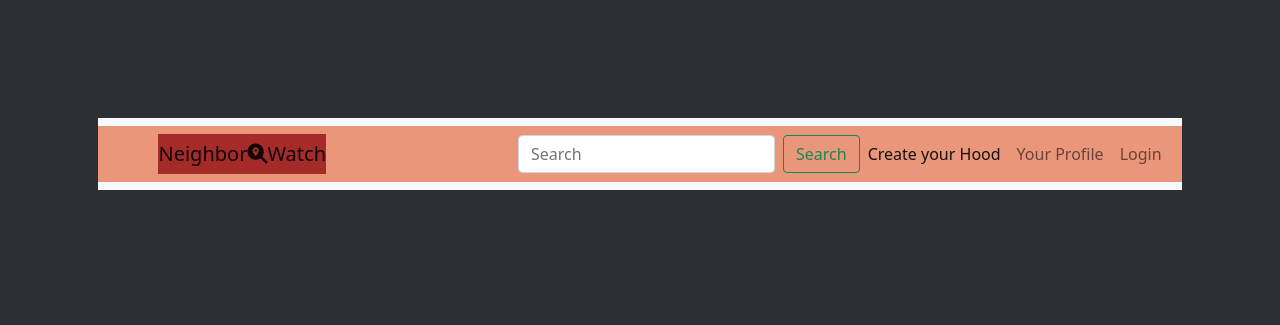
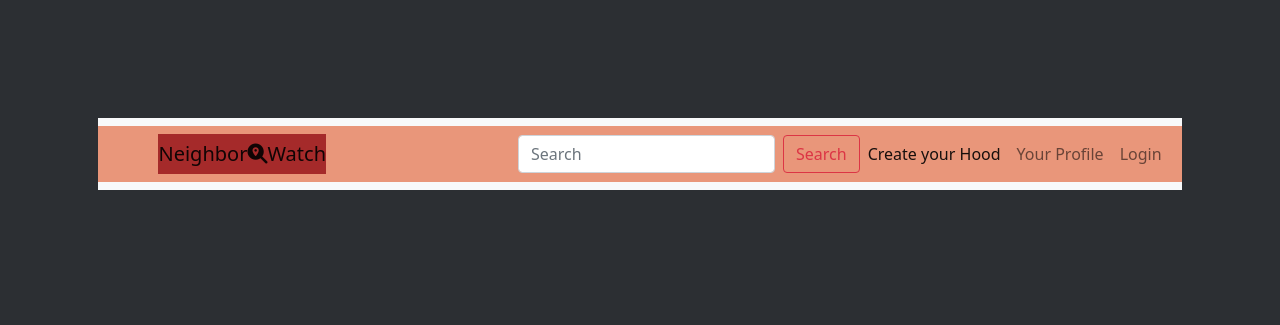
Before and after one commit to Shawn9717/Neighberhood, a Django app: page / in a window 1280 px wide. Shown: the top 325 px of the page. Run offline with Django 4.2, Linux system fonts and the light colour scheme; data that the repository does not hold is empty; some libraries are stand-ins or nearby versions; some web fonts are replaced.

```diff
--- a/homepage/templates/home/navbar.html
+++ b/homepage/templates/home/navbar.html
@@ -25,14 +25,14 @@
           </li>
           <form class="d-flex" style="margin-left: 8rem;" action="">
             <input class="form-control me-2" type="search" placeholder="Search" aria-label="Search">
-            <button class="btn btn-outline-success" type="submit">Search</i>
+            <button class="btn btn-outline-danger" type="submit">Search</i>
                 <span class="visually-hidden"></span>
               </div></button>
           </form>
         </ul>
 
         <span class="navbar-text">
-            <ul class="navbar-nav me-auto mb-2 mb-lg-0">
+            <ul class="navbar-nav me-auto mwhiteb-2 mb-lg-0">
                 <li class="nav-item">
                   <a class="nav-link active" aria-current="page" href="{% url 'homepage:new_post' %}">Create  your Hood</i></a>
                 </li>
```
